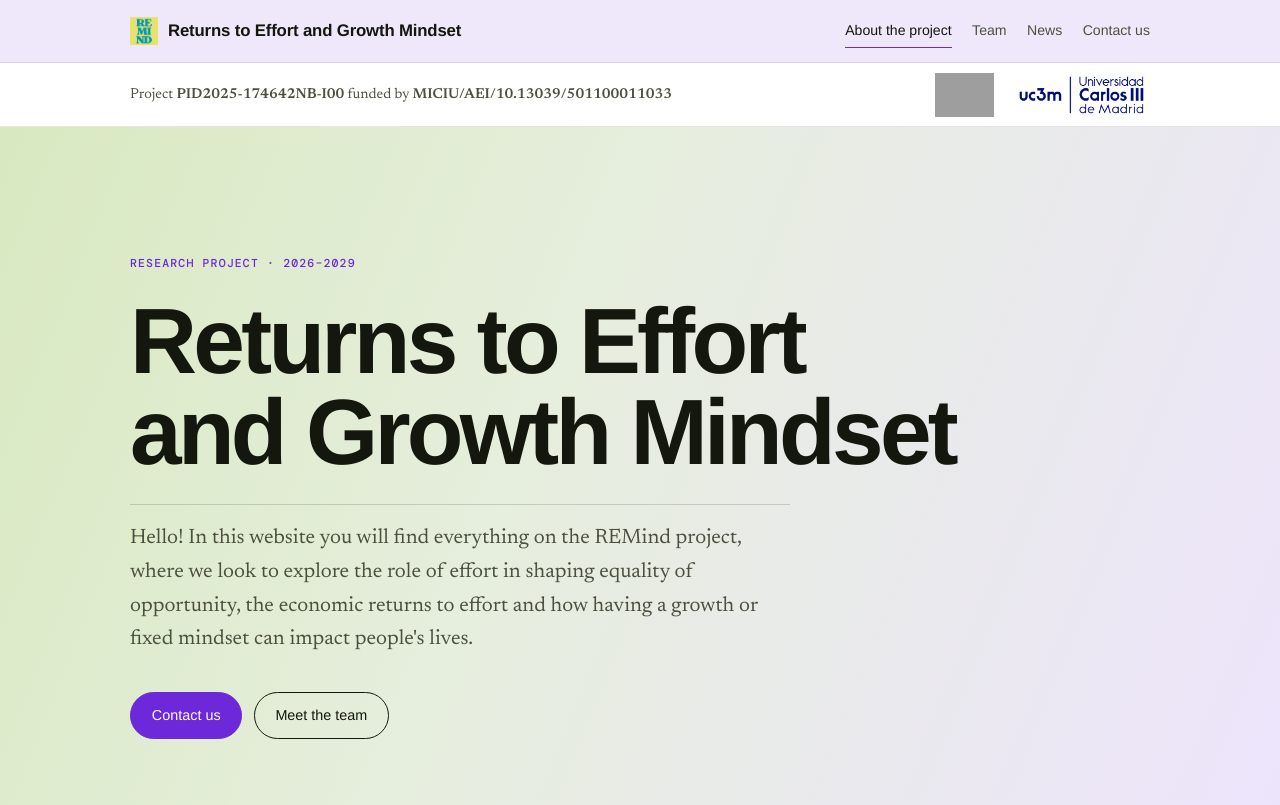
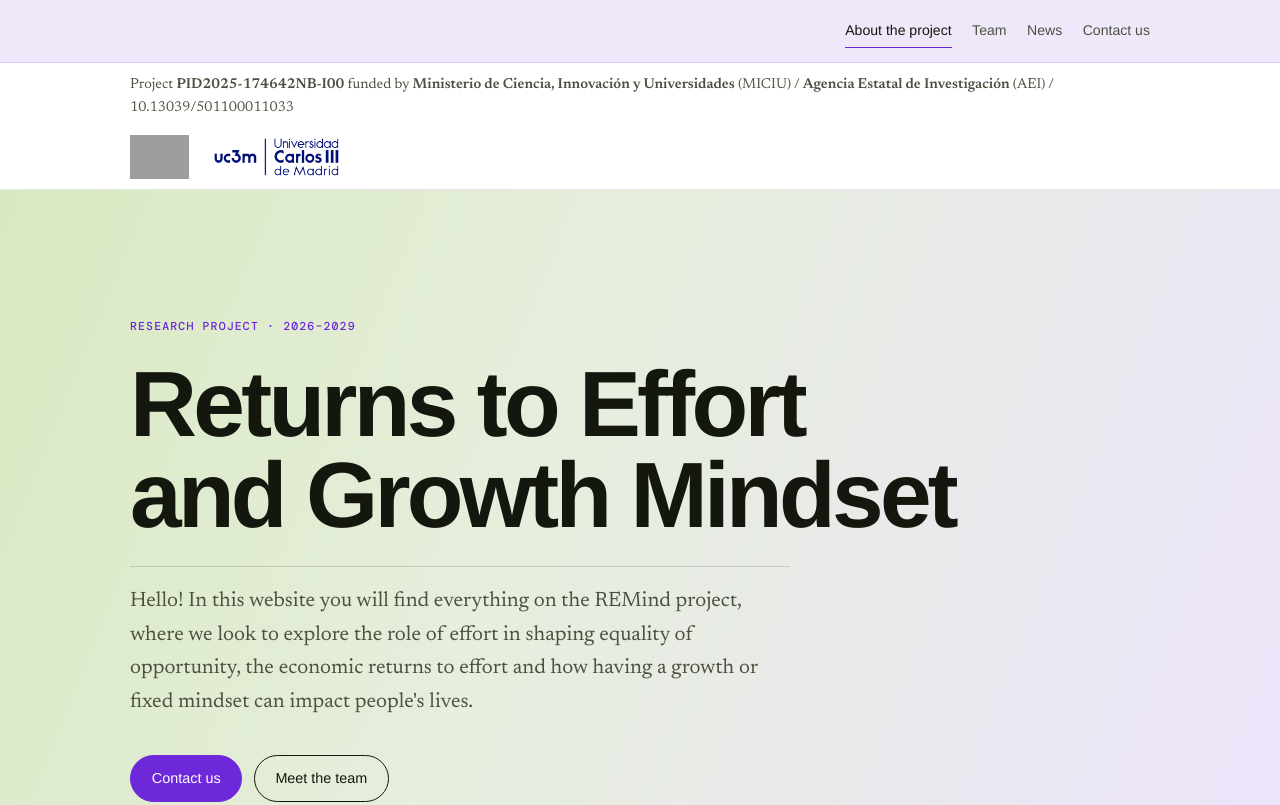
Before and after one commit to remindproject/remindproject.github.io, a plain HTML site: page index.html in a window 1280 px wide. Shown: the top 805 px of the page. Drawn offline with nearby package versions, Linux system fonts and the light colour scheme; grey boxes are pictures that could not be loaded; a web font is replaced by a local one.

Commit message:
Update index.html

```diff
--- a/index.html
+++ b/index.html
@@ -18,6 +18,9 @@
   <link href="https://fonts.googleapis.com/css2?family=Inter:wght@400;500;600;700&family=Source+Serif+4:wght@600;700&display=swap" rel="stylesheet">
   <link rel="stylesheet" href="site.css">
   <style>
+    /* Menú alineado a la derecha al no haber logo/nombre */
+    .header-inner { justify-content: flex-end; }
+
     /* Barra de financiación (MICIU + AEI) */
     .funding-bar { background: #fff; border-bottom: 1px solid rgba(0, 0, 0, 0.1); }
     .funding-bar-inner {
@@ -43,10 +46,6 @@
   <!-- ===== CABECERA (igual en todas las páginas) ===== -->
   <header class="site-header">
     <div class="container header-inner">
-      <a class="brand" href="index.html">
-        <img src="images/newlogo.png" alt="Project logo">
-        <span>Returns to Effort and Growth Mindset</span>
-      </a>
       <button class="nav-toggle" aria-label="Open menu" aria-expanded="false">☰</button>
       <nav class="nav">
         <ul>
@@ -62,7 +61,7 @@
   <!-- ===== FINANCIACIÓN (obligatoria en todas las páginas): referencia + logo MICIU + logo AEI ===== -->
   <div class="funding-bar">
     <div class="container funding-bar-inner">
-      <p>Project <strong>PID2025-174642NB-I00</strong> funded by <strong>MICIU/AEI/10.13039/501100011033</strong></p>
+      <p>Project <strong>PID2025-174642NB-I00</strong> funded by <strong>Ministerio de Ciencia, Innovación y Universidades</strong> (MICIU) / <strong>Agencia Estatal de Investigación</strong> (AEI) / 10.13039/501100011033</p>
       <div class="funding-logos">
         <img src="images/MICIU+AEI.jpg" alt="Ministerio de Ciencia, Innovación y Universidades · Agencia Estatal de Investigación">
         <img src="images/acronimo_nombre3l(1).png" alt="Institutional logo">
```
